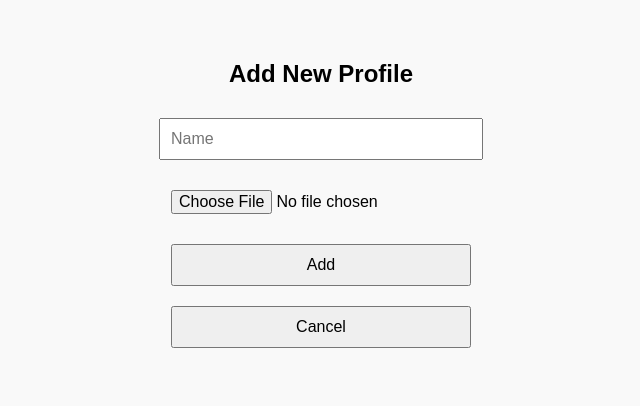
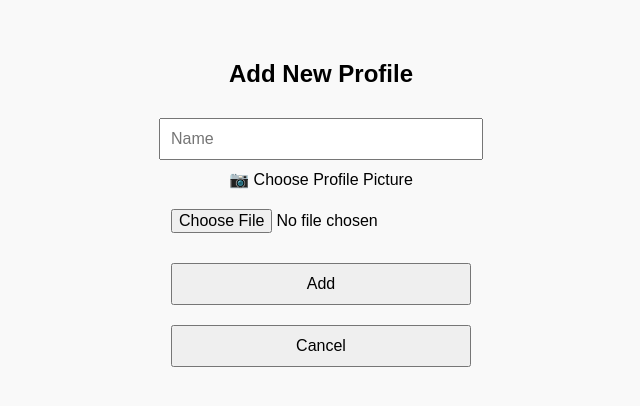
Before and after one commit to jaden-banawa/yorba-store, a plain HTML site: page index.html in a window 1280 px wide. Both pictures are taken after a click on the button "➕ Add Profile". Shown: the whole page, without its empty margins (319-959 px from the left). Drawn offline with Linux system fonts and the light colour scheme; no server answers.

Commit message:
Update index.html

```diff
--- a/index.html
+++ b/index.html
@@ -18,7 +18,11 @@
   <div id="add-profile-screen" class="hidden">
     <h2>Add New Profile</h2>
     <input type="text" id="new-name" placeholder="Name" required />
-    <input type="file" id="new-image-file" accept="image/*" />
+    <div class="custom-file-upload">
+      <label for="new-image-file">📷 Choose Profile Picture</label>
+      <input type="file" id="new-image-file" accept="image/*" />
+    </div>
+
     <button id="submit-profile">Add</button>
     <button id="cancel-add-profile">Cancel</button>
   </div>
```
